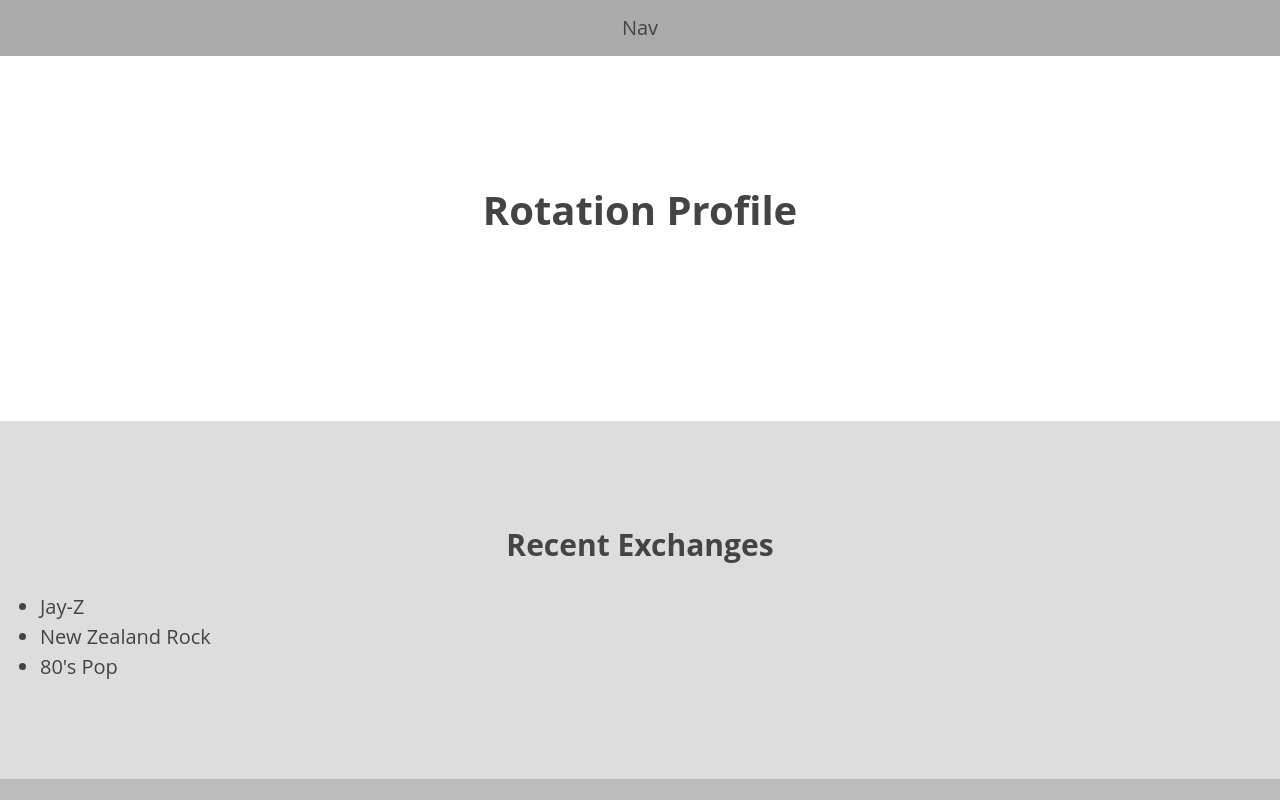
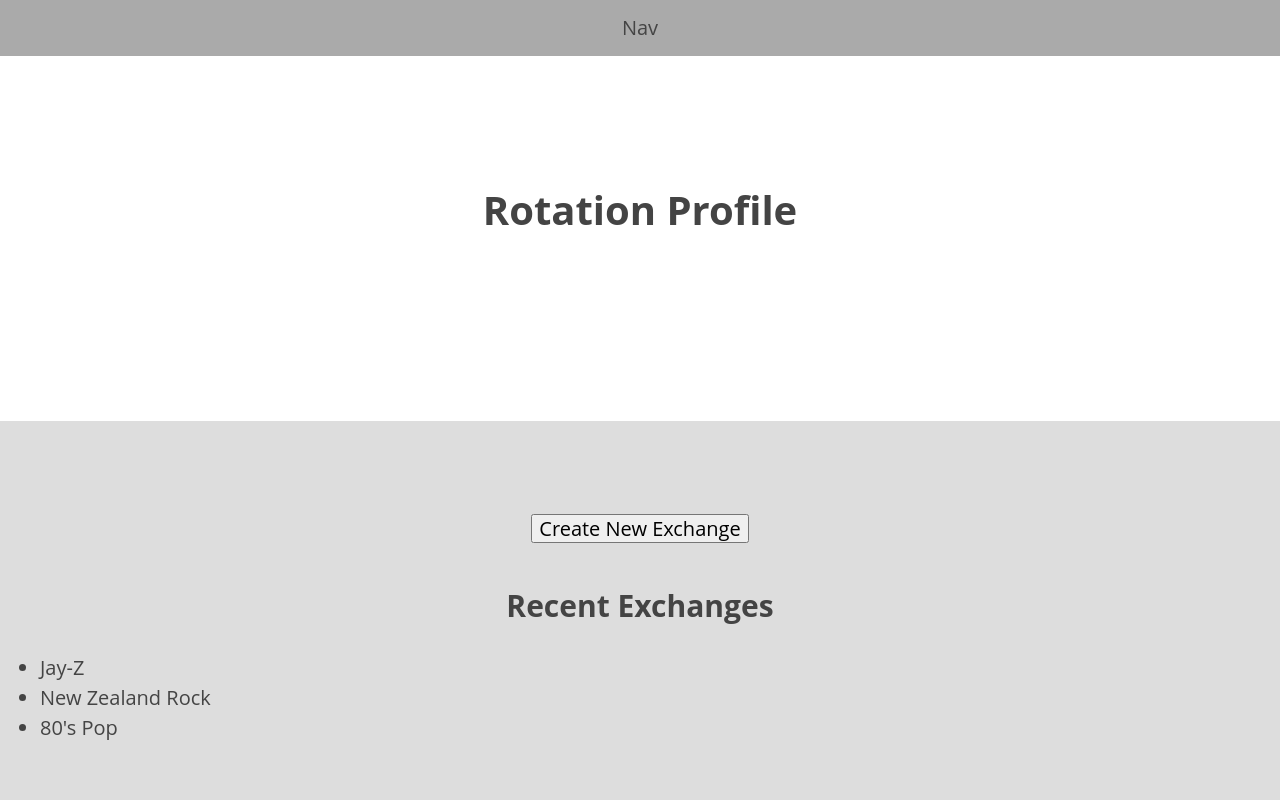
Before and after one commit to Tarv44/rotation-wireframes, a plain HTML site: page dashboard.html in a window 1280 px wide. Shown: the top 800 px of the page. Drawn offline with nearby package versions, Linux system fonts and the light colour scheme.

Commit message:
Added create exchange button on dashboard

```diff
--- a/dashboard.html
+++ b/dashboard.html
@@ -15,6 +15,7 @@
         </header>
 
         <section>
+            <button>Create New Exchange</button>
             <h2>Recent Exchanges</h2>
             <ul>
                 <li>Jay-Z</li>
```
